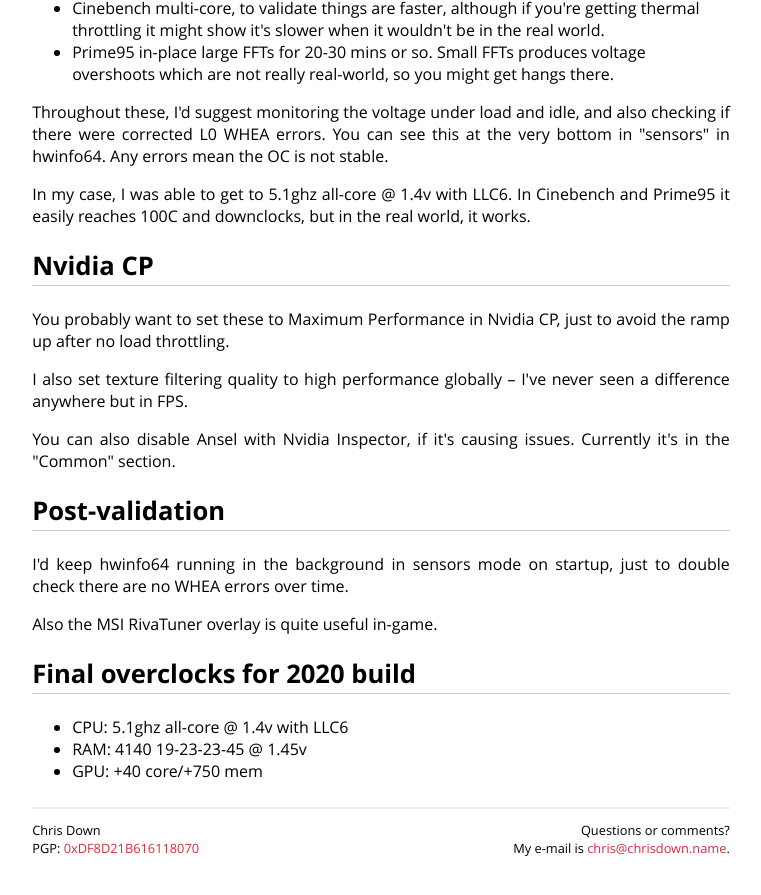
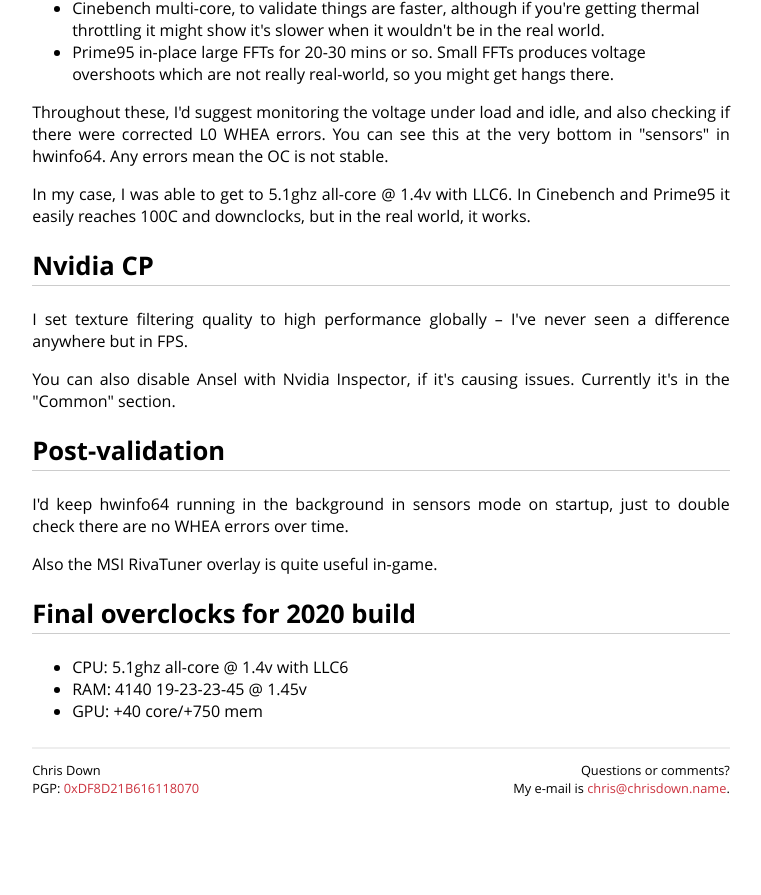
Before and after one commit to cdown/chrisdown.name, a Jekyll site: the page built from windows.md, in a window 1280 px wide and 900 px high, scrolled down 9567 px. Shown: the top 895 px of the window, without its empty margins (259-1020 px from the left). Built offline with Jekyll 4.4.1, drawn with Linux system fonts in a browser that asks for light colours; after the commit the page ends 10407 px from its top, so only the background shows below that.

Commit message:
nvidia: Don't recommend high perf

```diff
--- a/windows.md
+++ b/windows.md
@@ -359,11 +359,8 @@ world, it works.
 
 ## Nvidia CP
 
-You probably want to set these to Maximum Performance in Nvidia CP, just to
-avoid the ramp up after no load throttling.
-
-I also set texture filtering quality to high performance globally -- I've never
-seen a difference anywhere but in FPS.
+I set texture filtering quality to high performance globally -- I've never seen
+a difference anywhere but in FPS.
 
 You can also disable Ansel with Nvidia Inspector, if it's causing issues.
 Currently it's in the "Common" section.
```
